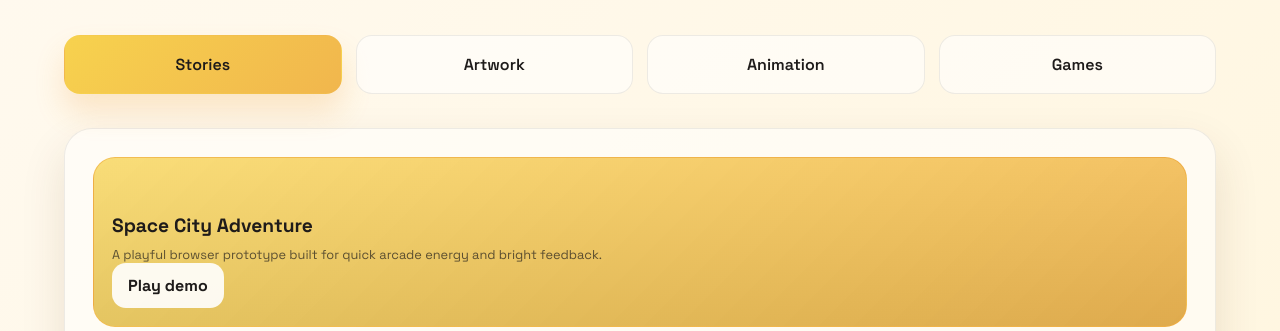
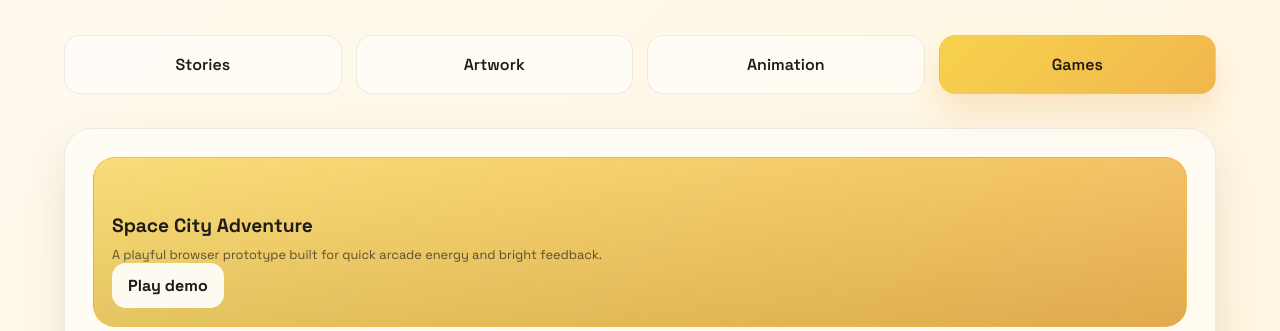
Before and after one commit to a-krish/Banana-Lab, a plain HTML site: page index.html in a window 1280 px wide. Shown: the part 469-800 px from the top of the page. Drawn offline with Linux system fonts and the light colour scheme.

Commit message:
Set the default visible category to Games so the showcase matches the content assignment

```diff
--- a/index.html
+++ b/index.html
@@ -37,10 +37,10 @@
         </section>
 
         <nav class="category-nav" aria-label="Studio categories">
-          <button class="category-btn active" data-category="stories">Stories</button>
+          <button class="category-btn" data-category="stories">Stories</button>
           <button class="category-btn" data-category="artwork">Artwork</button>
           <button class="category-btn" data-category="animation">Animation</button>
-          <button class="category-btn" data-category="games">Games</button>
+          <button class="category-btn active" data-category="games">Games</button>
         </nav>
 
         <section id="showcase" class="showcase" aria-live="polite"></section>
```
